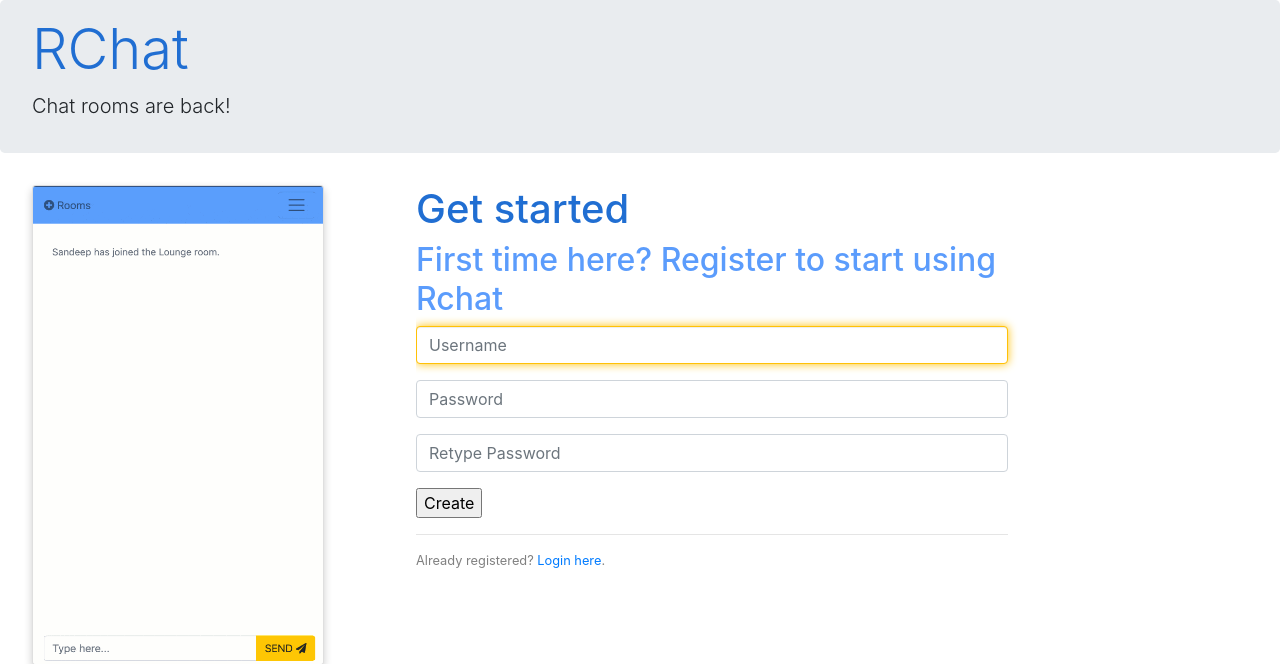
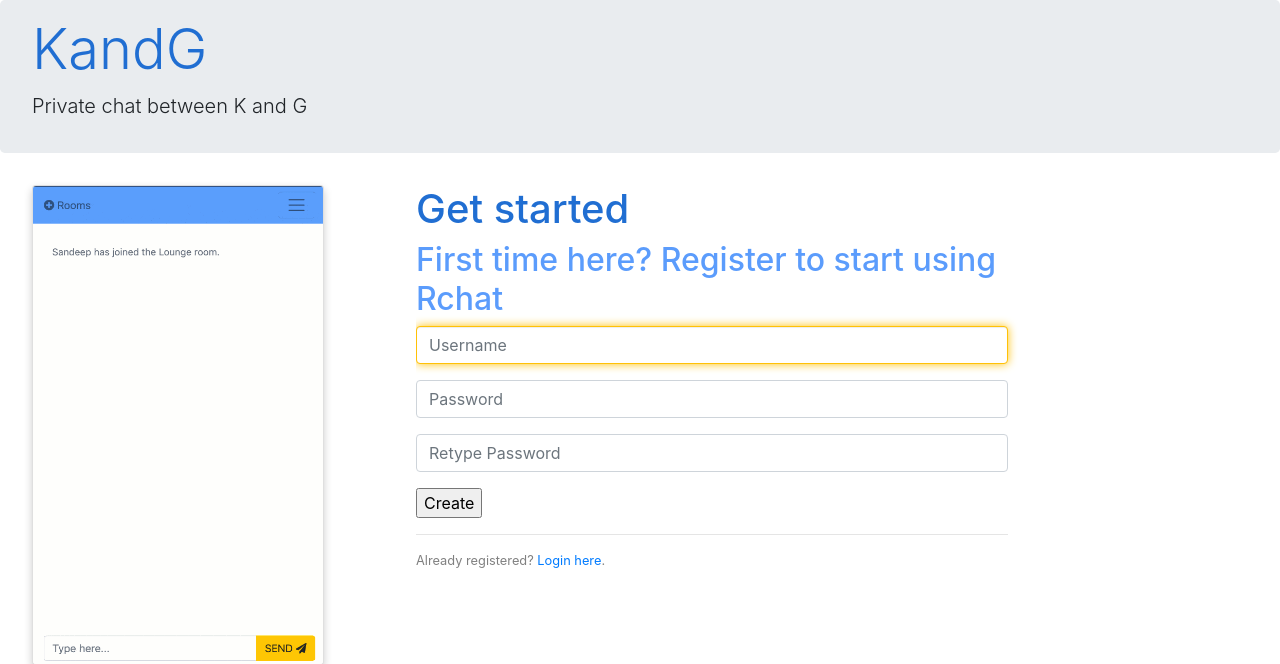
Before and after one commit to kazza-hiroty/Pchat, a Flask app: page / in a window 1280 px wide. Shown: the top 664 px of the page. Run offline with Flask 2, Linux system fonts and the light colour scheme; some libraries are stand-ins or nearby versions.

Commit message:
-- INSERT -- modified

```diff
--- a/templates/chat.html
+++ b/templates/chat.html
@@ -6,7 +6,7 @@
         <meta charset="utf-8">
         <meta name="viewport" content="width=device-width, initial-scale=1">
 
-        <title>Chat Away - RChat</title>
+        <title>Private chat</title>
 
         <!-- Bootstrap -->
         <link rel="stylesheet" href="https://stackpath.bootstrapcdn.com/bootstrap/4.1.3/css/bootstrap.min.css" integrity="sha384-MCw98/SFnGE8fJT3GXwEOngsV7Zt27NXFoaoApmYm81iuXoPkFOJwJ8ERdknLPMO" crossorigin="anonymous">
@@ -26,7 +26,7 @@
         <div class="wrapper">
 
             <!-- Nav bar start -->
-            <nav class="navbar navbar-expand-sm navbar-light fixed-top" style="background-color: #66a1ee">
+            <nav class="navbar navbar-expand-sm navbar-dark fixed-top">
 
                 <div class="container-fluid">
                     <div id="show-sidebar-button" class="cursor-pointer">
--- a/templates/prelogin-layout.html
+++ b/templates/prelogin-layout.html
@@ -19,8 +19,8 @@
         <div class="main-section">
 
             <div class="jumbotron">
-              <h1 class="display-4">RChat</h1>
-              <p class="lead">Chat rooms are back! </p>
+              <h1 class="display-4">KandG</h1>
+              <p class="lead">Private chat between K and G</p>
             </div>
 
             <!-- Demo image start -->
```
